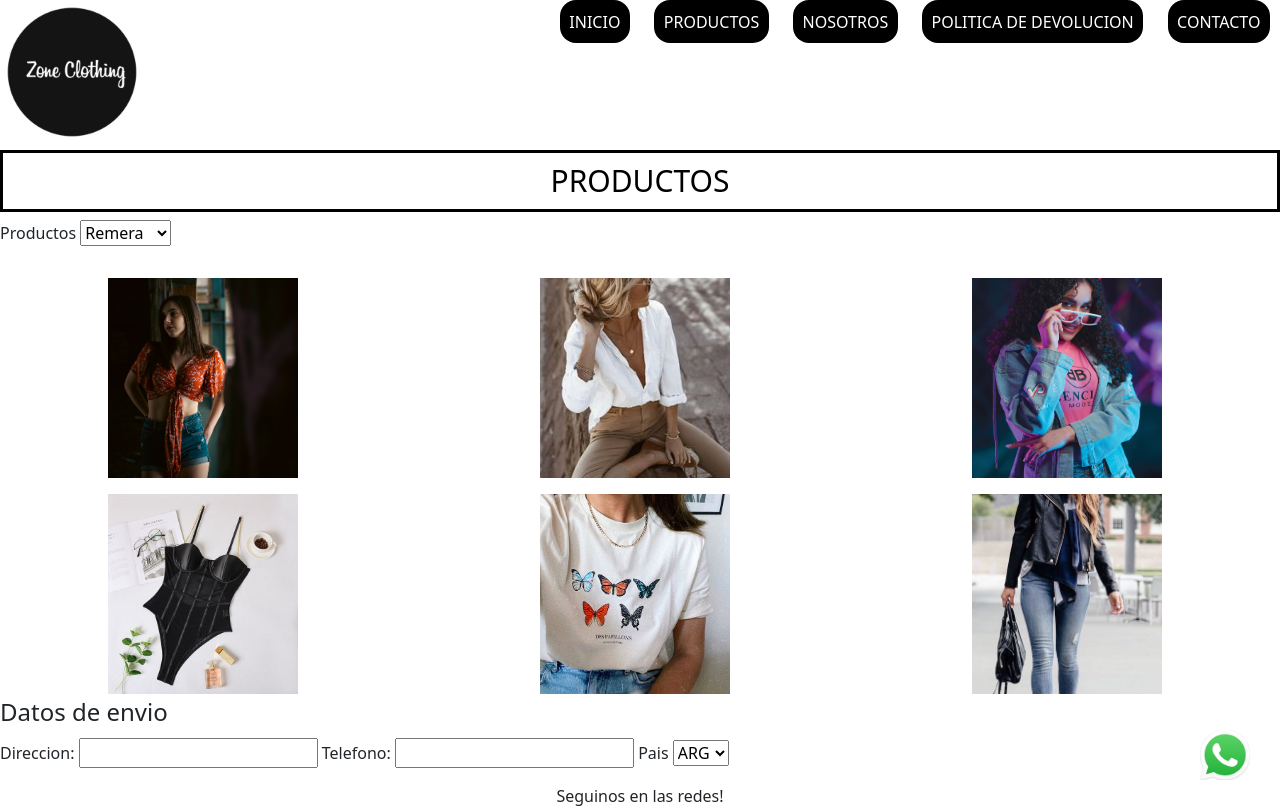
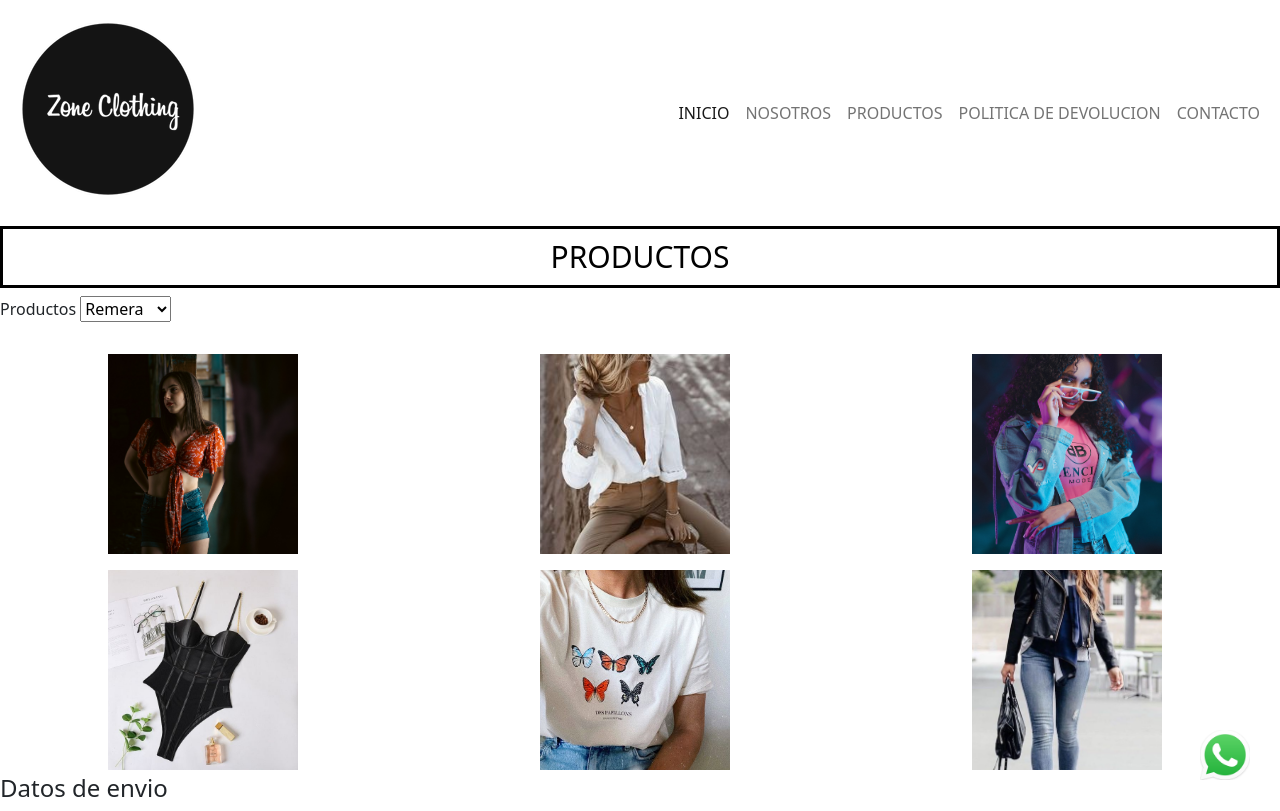
Before and after one commit to araacosta/PrimerRepositorio, a plain HTML site: page paginas/productos.html in a window 1280 px wide. Shown: the top 811 px of the page. Drawn offline with nearby package versions, Linux system fonts and the light colour scheme.

Commit message:
agregue bootstrap

```diff
--- a/css/estilos.css
+++ b/css/estilos.css
@@ -568,21 +568,21 @@ h2 {
     justify-items: center;
  }
 
+
+
  .bg-navbar {
     background-color: antiquewhite;
  }
 
- .btn-primary {
-    background-color:blueviolet;
-    border-color: crimson;
-    transition: all 0.25s ease-in-out;
 
+:not(.btn-check)+.btn:hover{
+    background-color: brown;
+    border-color: aquamarine;
+    transform: scale(0.9);
  }
- :not(.btn-check)+.btn:hover {
-    background-color:blueviolet;
-    border-color: crimson;
-    transform: scale(0.9);
 
+.btn .btn-primary {
+    text-align: center;
  }
 
  }
--- a/paginas/productos.html
+++ b/paginas/productos.html
@@ -20,25 +20,41 @@
 </head>
 
 <body>
-    <header class="headerIndex">
-        <nav class="menuPrincipal">
-            <img src="../multimedia/LogoSample.jpg" alt="logo" class="imagenLogo">
-            <ul>
-                <li><a href="../index.html">INICIO</a></li>
-                <li><a href="productos.html">PRODUCTOS</a></li>
-                <li><a href="nosotros.html">NOSOTROS</a></li>
-                <li><a href="politica-de-devolucion.html">POLITICA DE DEVOLUCION</a></li>
-                <li><a href="contacto.html">CONTACTO</a></li>
-            </ul>
-        </nav>
-    </header>
-    <main>
+    <nav class="navbar navbar-expand-lg bg-navbar">
+        <div class="container-fluid">
+            <a class="navbar-brand" href="#"><img src="../multimedia/LogoSample.jpg" alt="LogoSample"></a>
+            <button class="navbar-toggler" type="button" data-bs-toggle="collapse" data-bs-target="#navbarNav"
+                aria-controls="navbarNav" aria-expanded="false" aria-label="Toggle navigation">
+                <span class="navbar-toggler-icon"></span>
+            </button>
+            <div class="collapse navbar-collapse justify-content-end" id="navbarNav">
+                <ul class="navbar-nav">
+                    <li class="nav-item">
+                        <a class="nav-link active" aria-current="page" href="../index.html">INICIO</a>
+                    </li>
+                    <li class="nav-item">
+                        <a class="nav-link" href="../paginas/nosotros.html">NOSOTROS</a>
+                    </li>
+                    <li class="nav-item">
+                        <a class="nav-link" href="../paginas/productos.html">PRODUCTOS</a>
+                    </li>
+                    <li class="nav-item">
+                        <a class="nav-link" href="../paginas/politica-de-devolucion.html">POLITICA DE DEVOLUCION</a>
+                    </li>
+                    <li class="nav-item">
+                        <a class="nav-link" href="../paginas/contacto.html">CONTACTO</a>
+                    </li>
+                </ul>
+            </div>
+        </div>
+    </nav>
+
+
         <section>
             <article>
                 <h1 class="tituloProductos">PRODUCTOS</h1>
             </article>
         </section>
-    </main>
 
     <fieldset>
         <label for="productos">Productos</label>
```
Also changed, not shown: index.html (+6 -6 lines), paginas/contacto.html (+1 -1 lines), paginas/nosotros.html (+28 -12 lines), paginas/politica-de-devolucion.html (+28 -12 lines).
